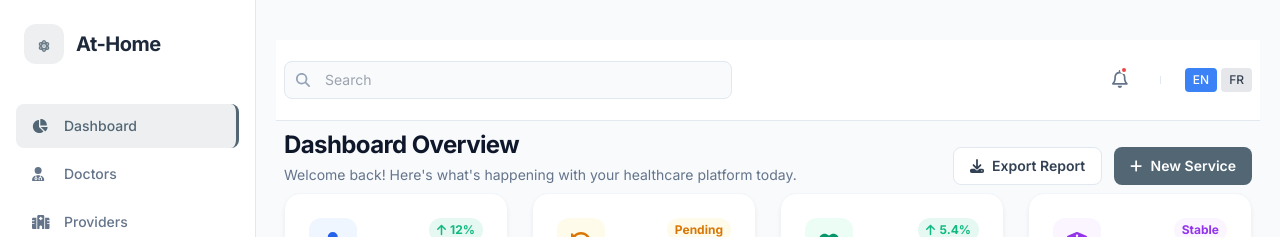
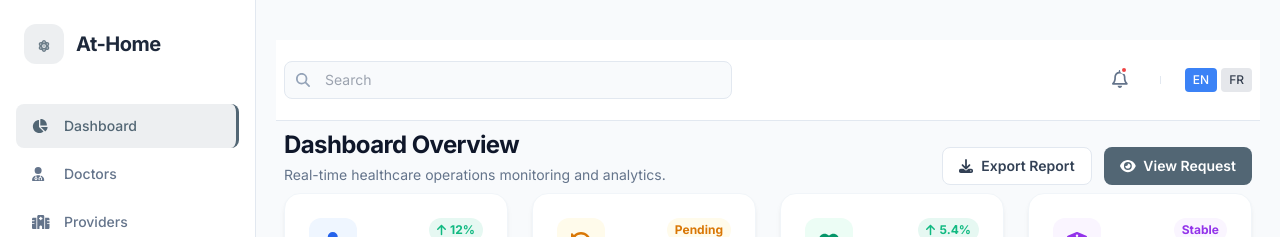
Before and after one commit to Mayuri2502/at-home-healthcare-admin-react, a React (Create React App) app: page /dashboard in a window 1280 px wide. Shown: the top 237 px of the page. Built offline with nearby package versions, Linux system fonts and the light colour scheme; sample sign-in values are in the browser's storage.

Commit message:
Updated changes in dashboard UI module.

```diff
--- a/src/i18n/index.ts
+++ b/src/i18n/index.ts
@@ -18,7 +18,8 @@ const resources = {
 
 // Clear any existing language settings and cache
 localStorage.removeItem('i18nextLng');
-// Force cache refresh - v2
+localStorage.removeItem('i18nextResStore');
+// Force cache refresh - v3
 
 // Prevent multiple initializations
 if (!i18n.isInitialized) {
--- a/src/locales/en/common.json
+++ b/src/locales/en/common.json
@@ -1,4 +1,5 @@
 {
+  "_cacheBust": "2025-04-15-15-05",
   "navigation": {
     "dashboard": "Dashboard",
     "doctors": "Doctors",
@@ -62,10 +63,11 @@
   },
   "dashboard": {
     "title": "Dashboard Overview",
-    "subtitle": "Welcome back! Here's what's happening with your healthcare platform today.",
+    "subtitle": "Real-time healthcare operations monitoring and analytics.",
     "exportReport": "Export Report",
     "welcome": "Welcome back",
     "newService": "New Service",
+    "viewRequest": "View Request",
     "kpi": {
       "totalDoctors": "Total Doctors",
       "pendingApprovals": "Pending Approvals",
--- a/src/locales/fr/common.json
+++ b/src/locales/fr/common.json
@@ -1,4 +1,5 @@
 {
+  "_cacheBust": "2025-04-15-15-05",
   "navigation": {
     "dashboard": "Tableau de bord",
     "doctors": "Médecins",
@@ -58,10 +59,11 @@
   },
   "dashboard": {
     "title": "Aperçu du tableau de bord",
-    "subtitle": "Bon retour ! Voici ce qui se passe avec votre plateforme de santé aujourd'hui.",
+    "subtitle": "Surveillance et analyse des opérations de santé en temps réel.",
     "exportReport": "Exporter le rapport",
     "welcome": "Bon retour",
     "newService": "Nouveau service",
+    "viewRequest": "Voir la demande",
     "kpi": {
       "totalDoctors": "Total des médecins",
       "pendingApprovals": "Approbations en attente",
--- a/src/pages/dashboard/Dashboard.tsx
+++ b/src/pages/dashboard/Dashboard.tsx
@@ -50,7 +50,7 @@ const Dashboard: React.FC = () => {
               </button>
               <button
                 className="px-4 py-2 bg-primary text-white rounded-lg text-sm font-semibold hover:bg-slate-800 transition-colors flex items-center gap-2">
-                <i className="fa-solid fa-plus"></i> {t('dashboard.newService') || 'New Service'}
+                <i className="fa-solid fa-eye"></i> {t('dashboard.viewRequest') || 'View Request'}
               </button>
             </div>
           </div>
```
